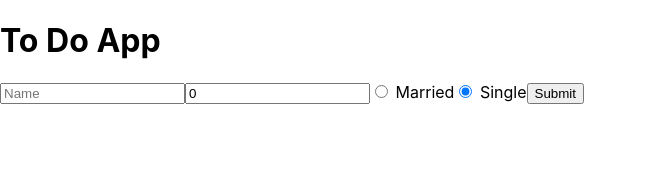
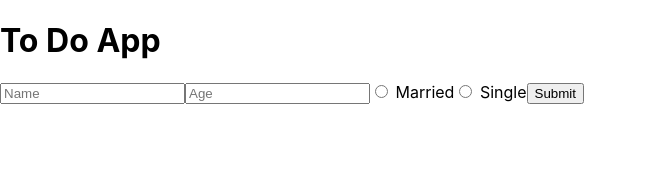
Before and after one commit to aimon-apify/react-hooks, a React (Create React App) app: page / in a window 1280 px wide. Shown: the top 173 px of the page, without its empty margins (0-647 px from the left). Built offline with nearby package versions, Linux system fonts and the light colour scheme.

Commit message:
form using useRef'

```diff
--- a/src/App.js
+++ b/src/App.js
@@ -1,56 +1,30 @@
-import React, { useReducer, useState } from 'react';
+import React, { useRef, useState } from "react";
 import Todo from './Todo'
 
-const types = {
-  HANDLE_FORM_CHANGE: 'HANDLE_FORM_CHANGE',
-  RESET_FORM: 'RESET_FORM'
-}
+function App() {
+  const formRef = useRef(null);
 
-const initialState = { name: '', age: 0, maritalStatus: 'Single' };
-
-function reducer(state, action) {
-  switch (action.type) {
-    case types.HANDLE_FORM_CHANGE: {
-      const { name, value } = action.payload;
-      return { ...state, [name]: value }
-    }
-    case types.RESET_FORM: {
-      return { ...initialState }
-    }
-    default: {
-      return { ...state }
-    }
-  }
-}
-
-
-function App() {
-  const [data, setData] = useState([]);
-  const [form, dispatch] = useReducer(reducer, initialState);
-
-  const handleFormChange = (name) => ({ target: { value } }) => {
-    dispatch({ type: types.HANDLE_FORM_CHANGE, payload: { name, value } });
-  }
+  const [data, setData] = useState([])
 
   const handleSubmit = (e) => {
     e.preventDefault();
-    setData([...data, { name: form.name, age: form.age, maritalStatus: form.maritalStatus }]);
-    dispatch({ type: types.RESET_FORM });
+
+    const { name, age, maritalStatus } = formRef.current;
+
+    setData([...data, { name: name.value, age: age.value, maritalStatus: maritalStatus.value }]);
+    formRef.current.reset();
   }
 
-  console.log('initialState...', initialState)
   return (
-
     <div className="App">
       <h1>To Do App</h1>
-      <form onSubmit={handleSubmit}>
-        <input type='text' placeholder='Name' value={form.name} onChange={handleFormChange('name')} />
-        <input type='text' placeholder='Age' value={form.age} onChange={handleFormChange('age')} />
-        <input type="radio" value="Married" checked={form.maritalStatus === 'Married'} onChange={handleFormChange('maritalStatus')} /> Married
-        <input type="radio" value="Single" checked={form.maritalStatus === 'Single'} onChange={handleFormChange('maritalStatus')} /> Single
-        <button>Submit</button>
+      <form ref={formRef} onSubmit={handleSubmit}>
+        <input type='text' placeholder='Name' name='name' />
+        <input type='text' placeholder='Age' name='age' />
+        <input type="radio" value="Married" name='maritalStatus' /> Married
+        <input type="radio" value="Single" name='maritalStatus' /> Single
+        <button type='submit'>Submit</button>
       </form>
-
       {data.map((item, i) => (
         <Todo key={`${item.name}-${i}`} item={item} />
       ))}
```
